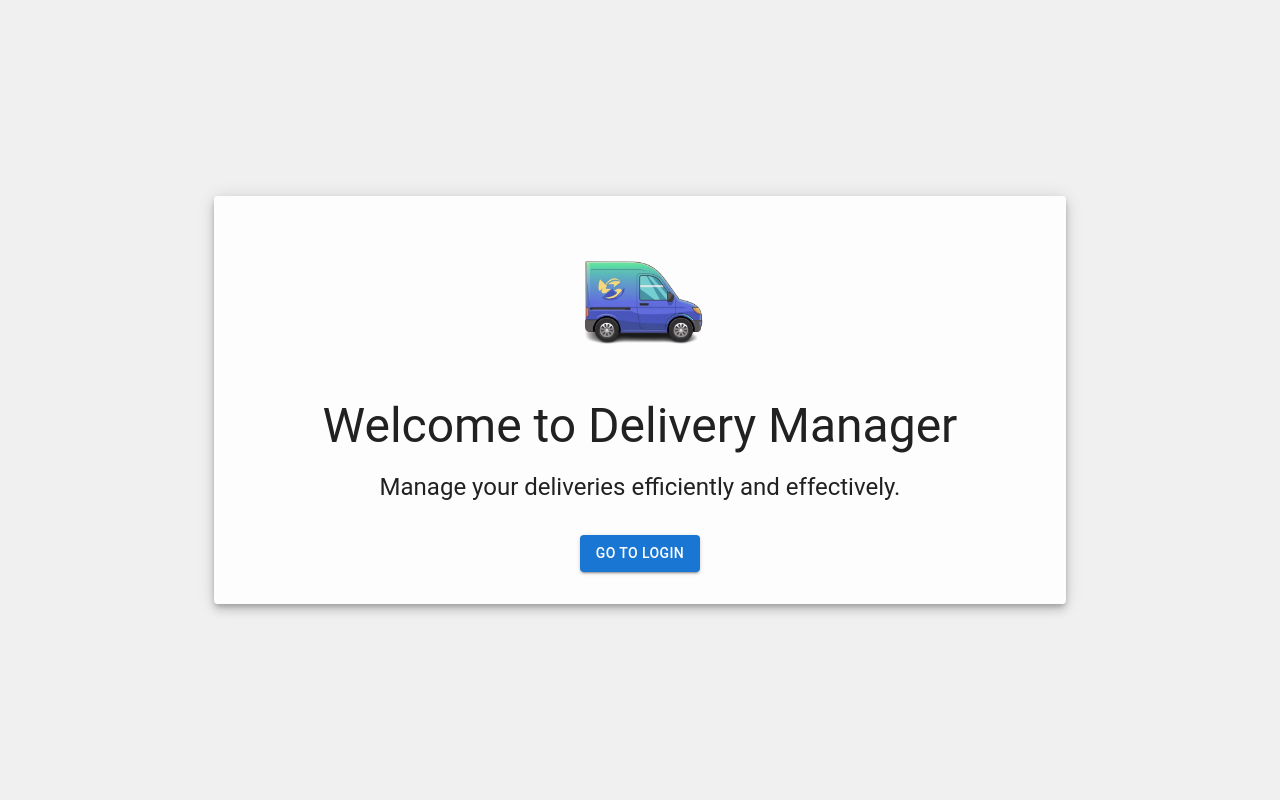
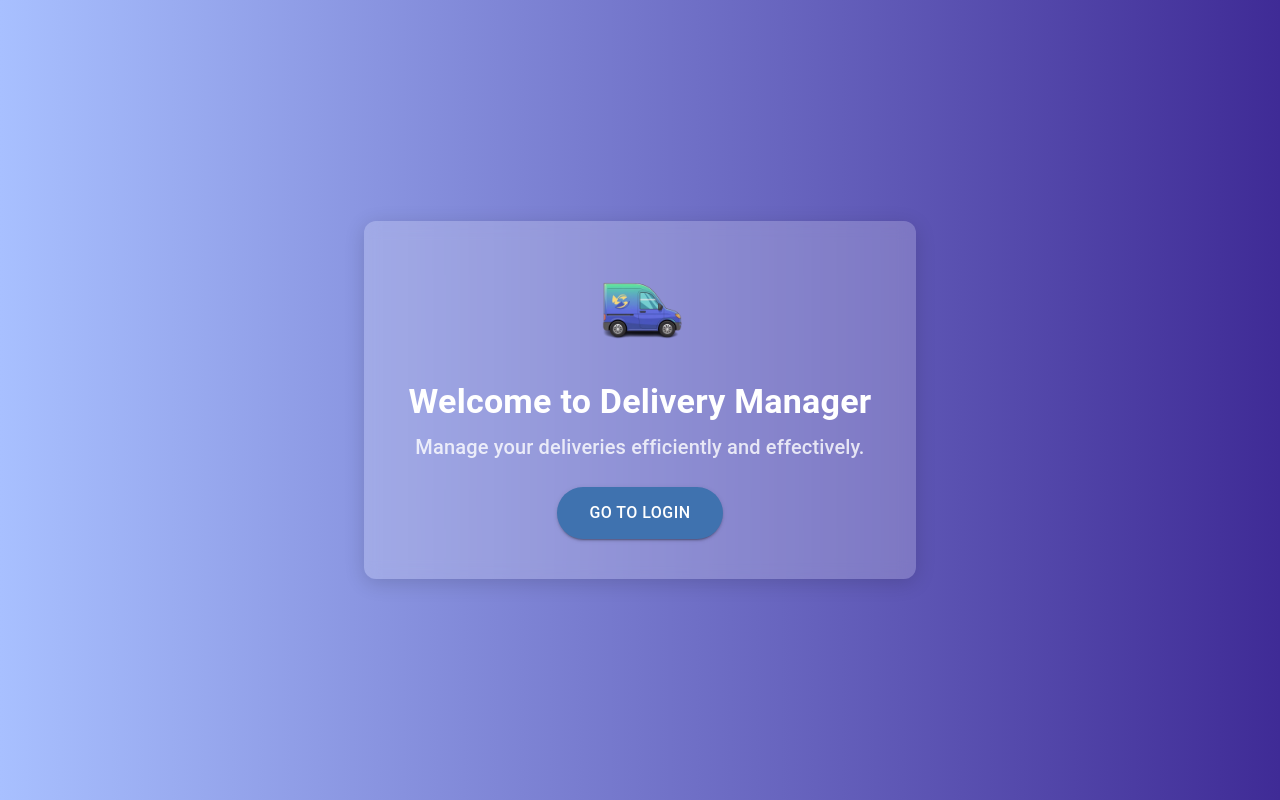
Before and after one commit to Jidanur/delivery-manager, a React (Vite) app in the folder frontend/: page / in a window 1280 px wide. Built offline with nearby package versions, Linux system fonts and the light colour scheme; no server answers.

Commit message:
updated styling for home page

```diff
--- a/frontend/src/pages/HomePage.tsx
+++ b/frontend/src/pages/HomePage.tsx
@@ -10,25 +10,40 @@ const HomePage = () => {
         display: "flex",
         justifyContent: "center",
         alignItems: "center",
-        backgroundColor: "#f0f0f0",
+        background: "linear-gradient(to right, #a8c0ff, #3f2b96)",
+        animation: "fadeIn 1s ease-in-out",
+        "@keyframes fadeIn": {
+          "0%": { opacity: 0, transform: "scale(0.95)" },
+          "100%": { opacity: 1, transform: "scale(1)" },
+        },
       }}
     >
-      <Container component="main" maxWidth="md">
+      <Container component="main" maxWidth="sm">
         <Paper
-          elevation={6}
+          elevation={10}
           sx={{
-            padding: 4,
+            padding: 5,
             display: "flex",
             flexDirection: "column",
             alignItems: "center",
-            backgroundColor: "rgba(255, 255, 255, 0.9)",
+            backdropFilter: "blur(8px)",
+            backgroundColor: "rgba(255, 255, 255, 0.2)", // Slightly more visible
+            borderRadius: 3,
+            textAlign: "center",
+            color: "#fff",
+            boxShadow: "0px 4px 20px rgba(0, 0, 0, 0.15)",
+            animation: "slideUp 0.8s ease-in-out",
+            "@keyframes slideUp": {
+              "0%": { transform: "translateY(20px)", opacity: 0 },
+              "100%": { transform: "translateY(0)", opacity: 1 },
+            },
           }}
         >
-          <AltLogo width={150} marginBottom={20} />
-          <Typography component="h1" variant="h3" gutterBottom>
+          <AltLogo width={100} marginBottom={20} />
+          <Typography component="h1" variant="h4" sx={{ fontWeight: "bold" }}>
             Welcome to Delivery Manager
           </Typography>
-          <Typography variant="h5" gutterBottom>
+          <Typography variant="h6" sx={{ mt: 1, opacity: 0.8 }}>
             Manage your deliveries efficiently and effectively.
           </Typography>
           <Button
@@ -36,7 +51,19 @@ const HomePage = () => {
             color="primary"
             component={Link}
             to="/login"
-            sx={{ mt: 3 }}
+            sx={{
+              mt: 3,
+              px: 4,
+              py: 1.5,
+              fontSize: "1rem",
+              borderRadius: "50px",
+              transition: "all 0.3s ease-in-out",
+              backgroundColor: "#3f72af",
+              "&:hover": {
+                backgroundColor: "#2c5aa0",
+                transform: "scale(1.05)",
+              },
+            }}
           >
             Go to Login
           </Button>
```
